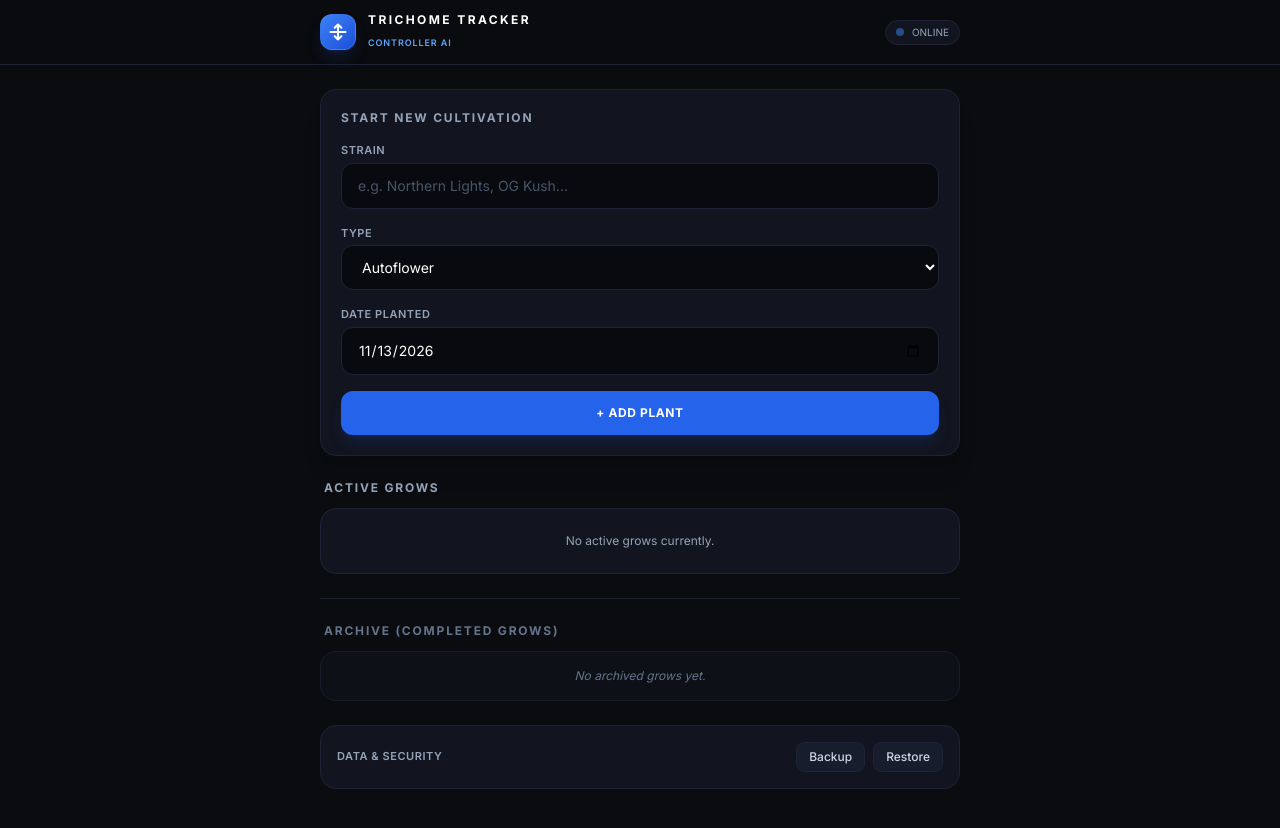
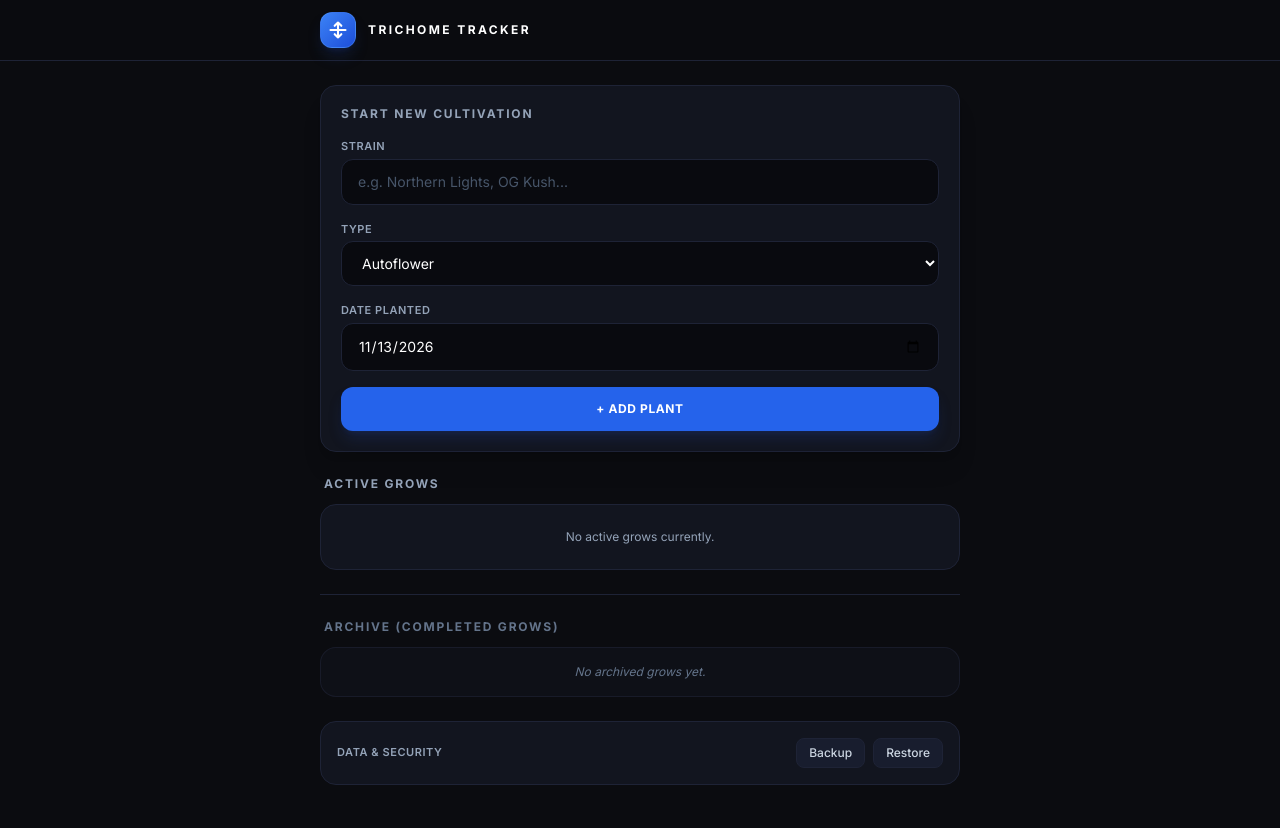
Before and after one commit to catob-svg/Trichome-Tracker, a plain HTML site: page index.html in a window 1280 px wide. Drawn offline with nearby package versions, Linux system fonts and the light colour scheme.

Commit message:
Update index.html

```diff
--- a/index.html
+++ b/index.html
@@ -38,12 +38,7 @@
                 </div>
                 <div>
                     <h1 class="text-xs font-bold tracking-[0.2em] text-white uppercase">Trichome Tracker</h1>
-                    <span class="text-[9px] text-blue-400 font-semibold uppercase tracking-widest">Controller AI</span>
                 </div>
-            </div>
-            <div class="flex items-center space-x-2 text-[10px] text-slate-400 bg-[#12151f] border border-[#1e2336] px-2.5 py-1 rounded-full">
-                <span class="w-2 h-2 rounded-full bg-blue-500 animate-pulse"></span>
-                <span>ONLINE</span>
             </div>
         </div>
     </header>
```
